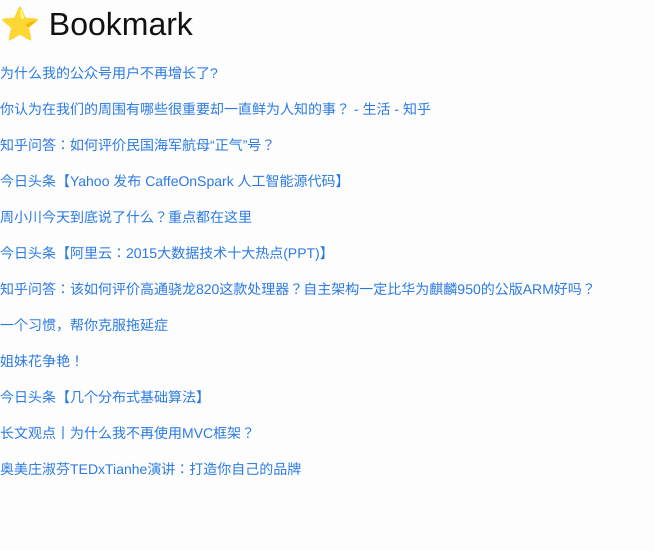
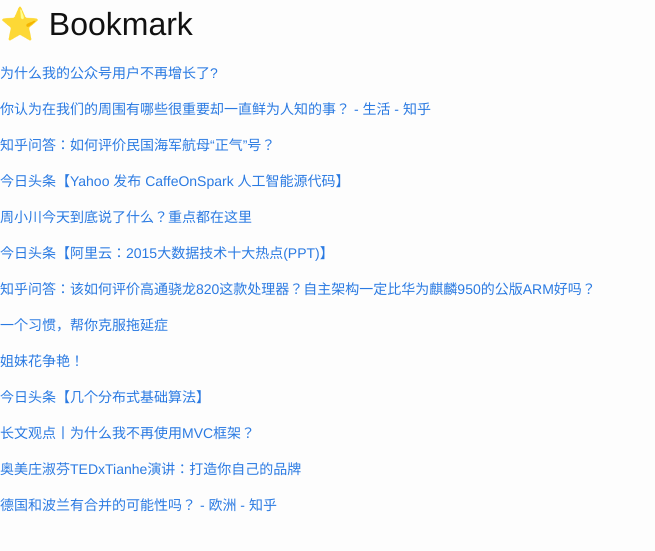
Before and after one commit to cnwarden/cnwarden.github.io, a Jekyll site: the page built from fav/index.md, in a window 1280 px wide. Shown: the top 551 px of the page, without its empty margins (0-655 px from the left). Built offline with Jekyll 4.4.1, drawn with Linux system fonts in a browser that asks for light colours; emoji names are drawn with the system emoji font.

Commit message:
auto commit

```diff
--- a/fav/index.md
+++ b/fav/index.md
@@ -28,3 +28,5 @@ title:  fav
 [长文观点丨为什么我不再使用MVC框架？](http://mp.weixin.qq.com/s?__biz=MjM5MDE0Mjc4MA==&mid=402913644&idx=1&sn=62bb9b5ab901480fed123b55205e1bfe&scene=0#wechat_redirect)
 
 [奥美庄淑芬TEDxTianhe演讲：打造你自己的品牌](http://mp.weixin.qq.com/s?__biz=MjM5NjU2NDkyNA==&mid=404293046&idx=1&sn=37bc41d5e2e3a09c40579ec611e1dfb7&scene=0#wechat_redirect)
+
+[德国和波兰有合并的可能性吗？ - 欧洲 - 知乎](https://www.zhihu.com/question/40354388)
```
